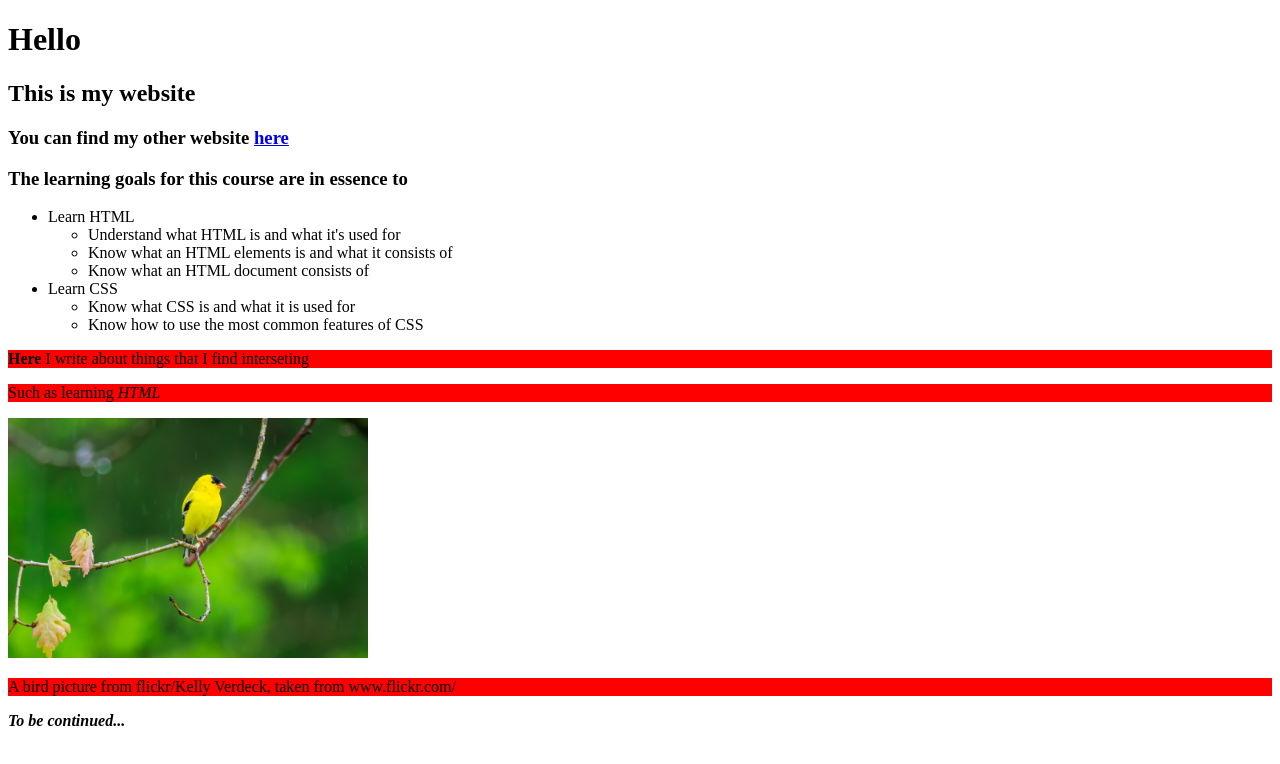
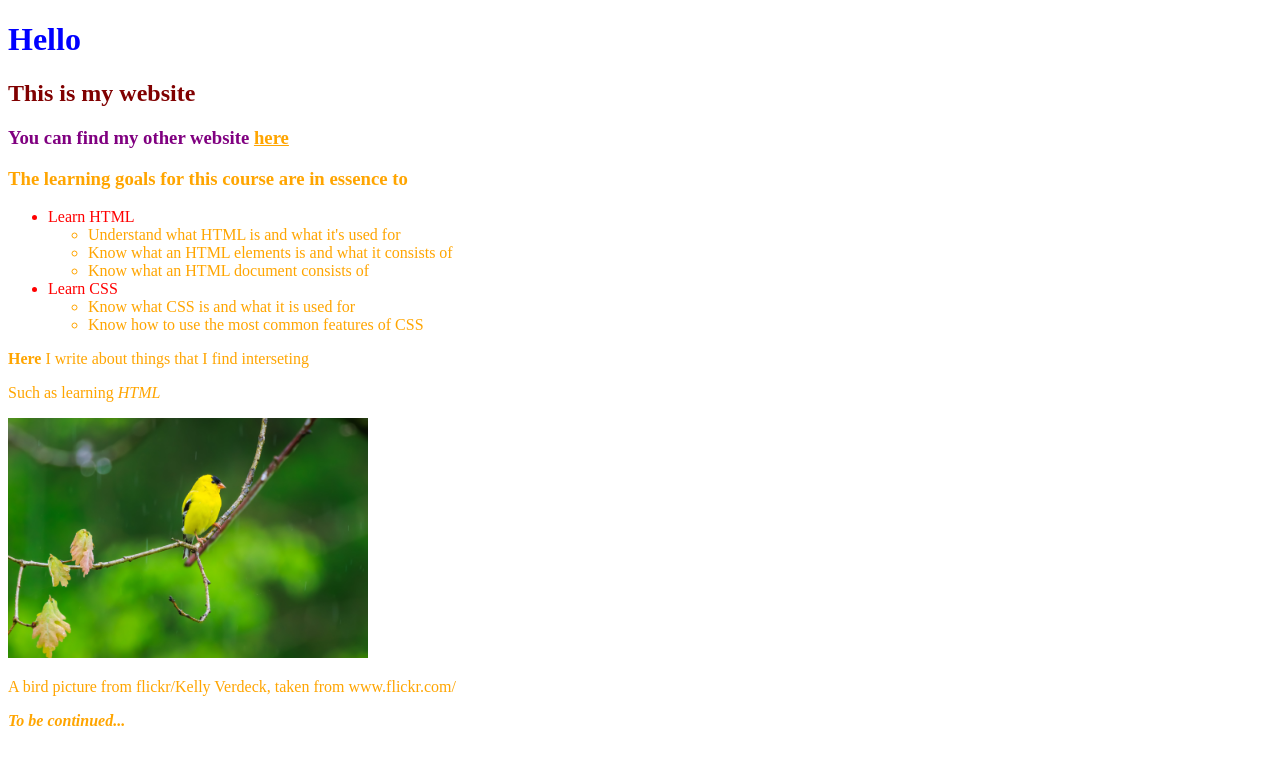
Before and after one commit to Elevenori/lapio-website, a plain HTML site: page index.html in a window 1280 px wide. Drawn offline with Linux system fonts and the light colour scheme; files whose address does not match are found by name.

Commit message:
Part 3, add eighth exercise

```diff
--- a/index.html
+++ b/index.html
@@ -11,17 +11,17 @@
 <body>
   <!--Do the exercises here-->
   <h1>Hello</h1>
-  <h2>This is my website</h2>
-  <h3>You can find my other website <a href="index2.html">here</a></h3>
+  <h2 class="body" id="second-part">This is my website</h2>
+  <h3 class="body" id="third-part">You can find my other website <a href="index2.html">here</a></h3>
   <h3>The learning goals for this course are in essence to</h3>
   <ul>
-    <li>Learn HTML</li>
+    <li class="body">Learn HTML</li>
     <ul>
       <li>Understand what HTML is and what it's used for</li>
       <li>Know what an HTML elements is and what it consists of</li>
       <li>Know what an HTML document consists of</li>
     </ul>
-    <li>Learn CSS</li>
+    <li class="body">Learn CSS</li>
     <ul>
       <li>Know what CSS is and what it is used for</li>
       <li>Know how to use the most common features of CSS</li>
--- a/style.css
+++ b/style.css
@@ -1,3 +1,19 @@
-p {
-  background-color:red;
+* {
+  color:orange;
 }
+
+h1 {
+  color:blue;
+}
+
+.body {
+  color:red;
+}
+
+#third-part {
+  color:purple;
+}
+
+#second-part {
+  color:maroon;
+}
```
